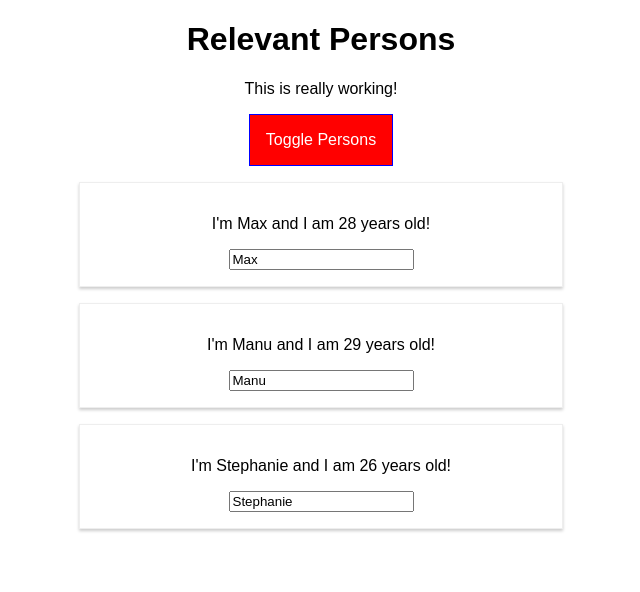
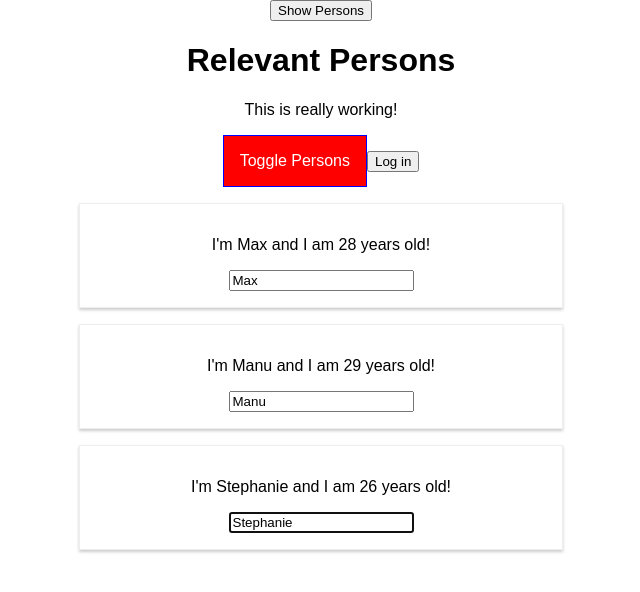
Before and after one commit to josemar7/react-complete-guide, a React app: page / in a window 1280 px wide. Both pictures are taken after a click on the button "Toggle Persons". Shown: the whole page, without its empty margins (319-959 px from the left). Built offline with nearby package versions, Linux system fonts and the light colour scheme.

Commit message:
mi commit

```diff
--- a/package.json
+++ b/package.json
@@ -31,6 +31,7 @@
     "postcss-flexbugs-fixes": "3.2.0",
     "postcss-loader": "2.0.8",
     "promise": "8.0.1",
+    "prop-types": "^15.6.1",
     "radium": "^0.24.0",
     "raf": "3.4.0",
     "react": "^16.3.2",
--- a/src/components/Cockpit/Cockpit.css
+++ b/src/components/Cockpit/Cockpit.css
@@ -6,7 +6,7 @@
     font-weight: bold;
 }
 
-.Cockpit button {
+.Button {
     border: 1px solid blue;
     padding: 16px;
     background-color: green;
@@ -15,16 +15,16 @@
     cursor: pointer;
 }
 
-.Cockpit button:hover {
+.Button:hover {
     background-color: lightgreen;
     color: black;
 }
 
-.Cockpit button.Red {
+.Button.Red {
     background-color: red;
 }
 
-.Cockpit button.Red:hover {
+.Button.Red:hover {
     background-color: salmon;
     color: black;
 }
--- a/src/components/Cockpit/Cockpit.js
+++ b/src/components/Cockpit/Cockpit.js
@@ -1,12 +1,13 @@
 import React from 'react';
 import classes from './Cockpit.css';
+import Aux from '../../hoc/Aux';
 
 const cockpit = (props) => {
 
     const assignedClasses = [];
-    let btnClass = '';
+    let btnClass = classes.Button;
     if (props.showPersons) {
-        btnClass = classes.Red;
+        btnClass = [classes.Button, classes.Red].join(' ');
     }
     if (props.persons.length <= 2) {
       assignedClasses.push(classes.red);
@@ -16,13 +17,14 @@ const cockpit = (props) => {
     }
 
     return (
-        <div className={classes.Cockpit} >
+        <Aux>
             <h1>{props.appTitle}</h1>
             <p className={assignedClasses.join(' ')} >This is really working!</p>
             <button
-            className={btnClass}
-            onClick={props.clicked}>Toggle Persons</button>
-        </div>
+                className={btnClass}
+                onClick={props.clicked}>Toggle Persons</button>
+            <button onClick={props.login}>Log in</button>
+        </Aux>
     );
 };
 
--- a/src/components/Persons/Person/Person.js
+++ b/src/components/Persons/Person/Person.js
@@ -1,12 +1,17 @@
 import React, {Component} from 'react';
 
 import classes from './Person.css';
+import withClass from '../../../hoc/withClass';
+import Aux from '../../../hoc/Aux';
+import PropTypes from 'prop-types';
+import {AuthContext} from '../../../containers/App';
 
 class Person extends Component {
 
     constructor(props) {
         super(props);
         console.log('[Person.js] Inside Contructor', props);
+        this.inputElement = React.createRef();
       }
 
       componentWillMount() {
@@ -15,18 +20,44 @@ class Person extends Component {
 
       componentDidMount() {
         console.log('[Person.js] Inside componentDidMount()');
+        if (this.props.position === 0) {
+            this.inputElement.current.focus();
+        }
+      }
+
+      focus() {
+          this.inputElement.current.focus();
       }
 
     render() {
         console.log('[Person.js] Inside render()');
         return (
-            <div className={classes.Person} >
+            <Aux>
+                <AuthContext.Consumer>
+                    {auth => auth ? <p>I'm authenticated!</p> : null}
+                </AuthContext.Consumer>
                 <p onClick={this.props.click}>I'm {this.props.name} and I am {this.props.age} years old!</p>
                 <p>{this.props.children}</p>
-                <input type="text" onChange={this.props.changed} value={this.props.name}/>
-            </div>
+                <input
+                    ref={this.inputElement}
+                    type="text"
+                    onChange={this.props.changed}
+                    value={this.props.name}/>
+            </Aux>
         );
+        // return [
+        //     <p onClick={this.props.click} key="1">I'm {this.props.name} and I am {this.props.age} years old!</p>,
+        //     <p key="2">{this.props.children}</p>,
+        //     <input key="3" type="text" onChange={this.props.changed} value={this.props.name}/>
+        // ]
     }
 }
 
-export default Person;
+Person.propTypes = {
+    click: PropTypes.func,
+    name: PropTypes.string,
+    age: PropTypes.number,
+    changed: PropTypes.func
+};
+
+export default withClass(Person, classes.Person);
--- a/src/components/Persons/Persons.js
+++ b/src/components/Persons/Persons.js
@@ -1,12 +1,13 @@
-import React, { Component } from 'react';
+import React, { PureComponent } from 'react';
 import ErrorBoundary from '../ErrorBoundary/ErrorBoundary';
 import Person from './Person/Person';
 
-class Persons extends Component {
+class Persons extends PureComponent {
 
     constructor(props) {
         super(props);
         console.log('[Persons.js] Inside Contructor', props);
+        this.lastPersonRef = React.createRef();
       }
 
       componentWillMount() {
@@ -15,6 +16,27 @@ class Persons extends Component {
 
       componentDidMount() {
         console.log('[Persons.js] Inside componentDidMount()');
+        this.lastPersonRef.current.focus();
+      }
+
+      componentWillReceiveProps(nextProps) {
+        console.log('[UPDATE Persons.js] Inside componentWillReceiveProps', nextProps);
+      }
+
+      // shouldComponentUpdate(nextProps, nextState) {
+      //   console.log('[UPDATE Persons.js] Inside shouldComponentUpdate', nextProps, nextState);
+      //   return nextProps.persons !== this.props.persons
+      //     || nextProps.changed !== this.props.changed
+      //     || nextProps.clicked !== this.props.clicked;
+      //   // return true;
+      // }
+
+      componentWillUpdate(nextProps, nextState) {
+        console.log('[UPDATE Persons.js] Inside componentWillUpdate', nextProps, nextState);
+      }
+
+      componentDidUpdate() {
+        console.log('[UPDATE Persons.js] Inside componentDidUpdate');
       }
 
     render() {
@@ -23,7 +45,9 @@ class Persons extends Component {
             return <ErrorBoundary key={person.id}><Person
                     click={() => this.props.clicked(index)}
                     name={person.name}
+                    position={index}
                     age={person.age}
+                    ref={this.lastPersonRef}
                     changed={(event) => this.props.changed(event, person.id)} />
                     </ErrorBoundary>
           });
--- a/src/containers/App.js
+++ b/src/containers/App.js
@@ -1,9 +1,13 @@
-import React, { Component } from 'react';
+import React, { PureComponent } from 'react';
 import classes from './App.css';
 import Persons from '../components/Persons/Persons';
 import Cockpit from '../components/Cockpit/Cockpit';
+import Aux from '../hoc/Aux';
+import withClass from '../hoc/withClass';
 
-class App extends Component {
+export const AuthContext = React.createContext(false);
+
+class App extends PureComponent {
 
   constructor(props) {
     super(props);
@@ -14,7 +18,9 @@ class App extends Component {
         { id: 'c', name: 'Stephanie', age: 26}
       ],
       otherState: 'Some other value',
-      showPersons: false
+      showPersons: false,
+      toggleClicked: 0,
+      authenticated: false
     };
     console.log('[App.js] Inside Contructor', props);
   }
@@ -25,6 +31,29 @@ class App extends Component {
 
   componentDidMount() {
     console.log('[App.js] Inside componentDidMount()');
+  }
+
+  // shouldComponentUpdate(nextProps, nextState) {
+  //   console.log('[UPDATE App.js] Inside shouldComponentUpdate', nextProps, nextState);
+  //   return nextState.persons !== this.state.persons
+  //     || nextState.showPersons !== this.state.showPersons;
+  // }
+
+  componentWillUpdate(nextProps, nextState) {
+    console.log('[UPDATE App.js] Inside componentWillUpdate', nextProps, nextState);
+  }
+
+  static getDerivedStateFromProps(nextProps, prevState) {
+    console.log('[UPDATE App.js] Inside getDerivedStateFromProps', nextProps, prevState);
+    return prevState;
+  }
+
+  getSnapshotBeforeUpdate() {
+    console.log('[UPDATE App.js] Inside getSnapshotBeforeUpdate');
+  }
+
+  componentDidUpdate() {
+    console.log('[UPDATE App.js] Inside componentDidUpdate');
   }
 
   nameChangedHandler = (event, id) => {
@@ -54,8 +83,17 @@ class App extends Component {
 
   togglePersonsHandler = () => {
     const doesShow = this.state.showPersons;
-    this.setState({showPersons: !doesShow});
+    this.setState((prevState, props) => {
+      return {
+        showPersons: !doesShow,
+        toggleClicked: prevState.toggleClicked + 1
+      }
+    });
   };
+
+  loginHandler = () => {
+    this.setState({authenticated: true});
+  }
 
   render() {
     console.log('[App.js] Inside render()');
@@ -69,17 +107,21 @@ class App extends Component {
     }
 
     return (
-      <div className={classes.App}>
+      <Aux>
+        <button onClick={() => {this.setState({showPersons: true})}}>Show Persons</button>
         <Cockpit
           appTitle={this.props.title}
           showPersons={this.state.showPersons}
           persons={this.state.persons}
+          login={this.loginHandler}
           clicked={this.togglePersonsHandler}/>
-        {persons}
-      </div>
+          <AuthContext.Provider value={this.state.authenticated}>
+            {persons}
+          </AuthContext.Provider>
+      </Aux>
     );
     // return React.createElement('div', {className: 'App'}, React.createElement('h1', null, 'Hi, I\'m a React App!!!'));
   }
 }
 
-export default App;
+export default withClass(App, classes.App);
--- /dev/null
+++ b/src/hoc/Aux.js
@@ -0,0 +1,3 @@
+const aux = (props) => props.children;
+
+export default aux;
--- /dev/null
+++ b/src/hoc/withClass.js
@@ -0,0 +1,27 @@
+import React, {Component} from 'react';
+
+// const withClass = (WrappedComponent, className) => {
+//     return (props) => (
+//         <div className={className}>
+//             <WrappedComponent {...props} />
+//         </div>
+//     )
+// }
+
+const withClass = (WrappedComponent, className) => {
+    const WithClass = class extends Component {
+        render() {
+            return (
+                <div className={className}>
+                    <WrappedComponent ref={this.props.forwardedRef} {...this.props} />
+                </div>
+            )
+        }
+    }
+    return React.forwardRef((props, ref) => {
+        return <WithClass {...props} forwardedRef={ref} />
+    });
+}
+
+
+export default withClass;
```
Also changed, not shown: 1 other file.
